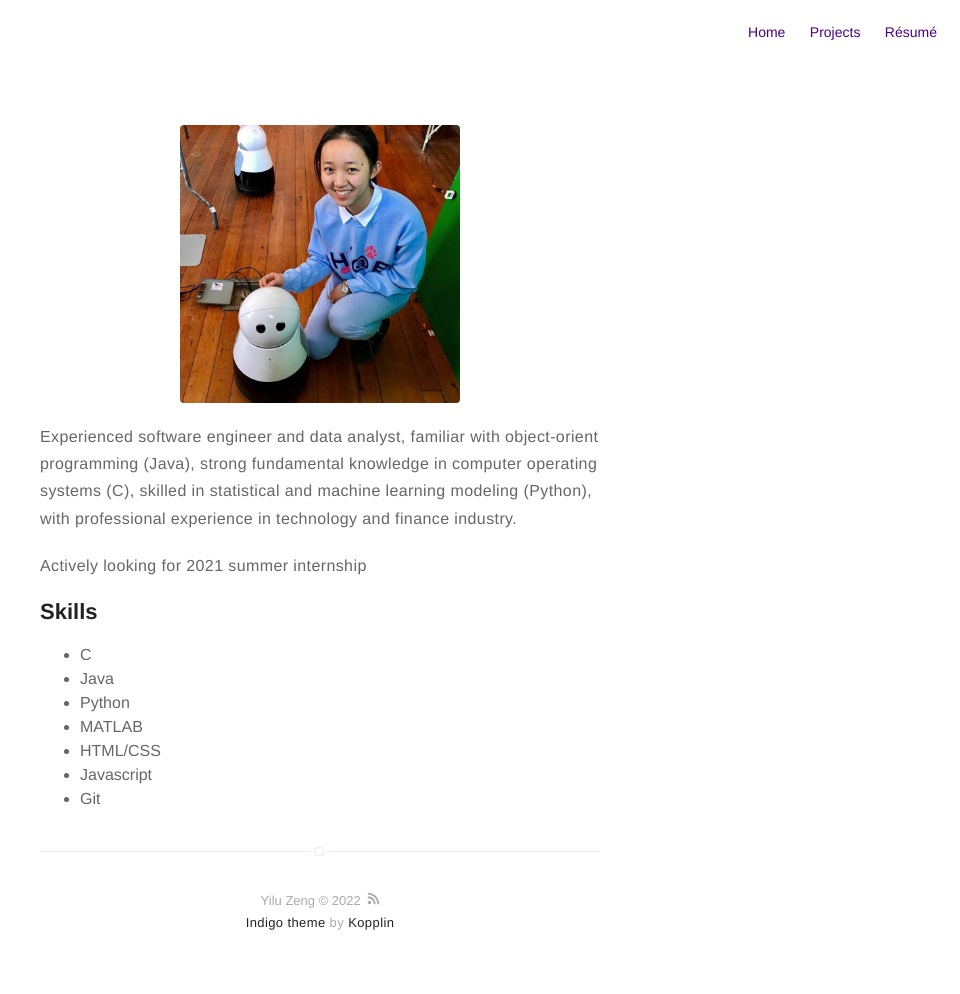
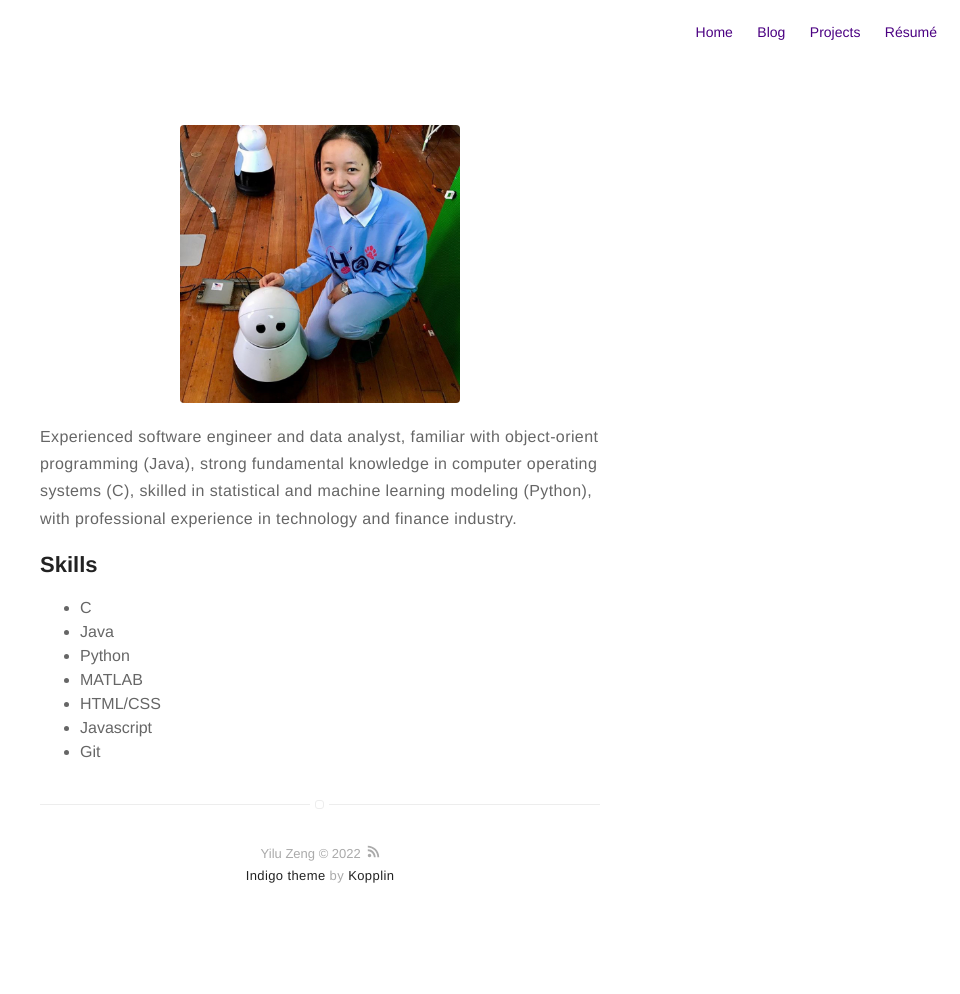
Before and after one commit to yiluzeng/yiluzeng.github.io, a Jekyll site: the page built from about.md, in a window 1280 px wide. Shown: the whole page, without its empty margins (320-1280 px from the left). Built offline with Jekyll 4.4.1, drawn with Linux system fonts in a browser that asks for light colours; after the commit the page ends 947 px from its top, so only the background shows below that; some of the changed lines change nothing that is shown.

Commit message:
minor change

```diff
--- a/_config.yml
+++ b/_config.yml
@@ -3,7 +3,7 @@
 bio: Undergrad at Brown University | Applied Math-CS
 
 # twitter summary info
-description: A blog about technology and stuff related
+description: Life
 
 # if it's an external image, update below for true
 # better with square images
@@ -14,7 +14,7 @@
 # and specify source (external or local).
 resume: true
 resume-external: true
-resume-url: https://drive.google.com/file/d/1kJuSi-bT91-LulrlFa1M1DTOjXMICd7Y/view?usp=sharing
+resume-url: https://drive.google.com/file/d/1xwP-sl2PaPGrsamUM1z_lOukhu9eVCcH/view?usp=sharing
 
 your url: https://yiluzeng.github.io
 
@@ -69,7 +69,7 @@
 
 # if you don't need "about" or "blog", comment them out below
 about: true
-# blog: true
+blog: true
 
 # do you want to show the "read time" of the posts?
 read-time: true
--- a/about.md
+++ b/about.md
@@ -5,8 +5,6 @@
 ![Profile Image]({% if site.external-image %}{{ site.picture }}{% else %}{{ site.url }}/{{ site.picture }}{% endif %})
 
 <p>Experienced software engineer and data analyst, familiar with object-orient programming (<b>Java</b>), strong fundamental knowledge in computer operating systems (<b>C</b>), skilled in statistical and machine learning modeling (<b>Python</b>), with professional experience in <b>technology</b> and <b>finance</b> industry.</p>
-
-<p><b>Actively looking for 2021 summer internship</b></p>
 
 <h2>Skills</h2>
 
```
Also changed, not shown: 1 other file.
